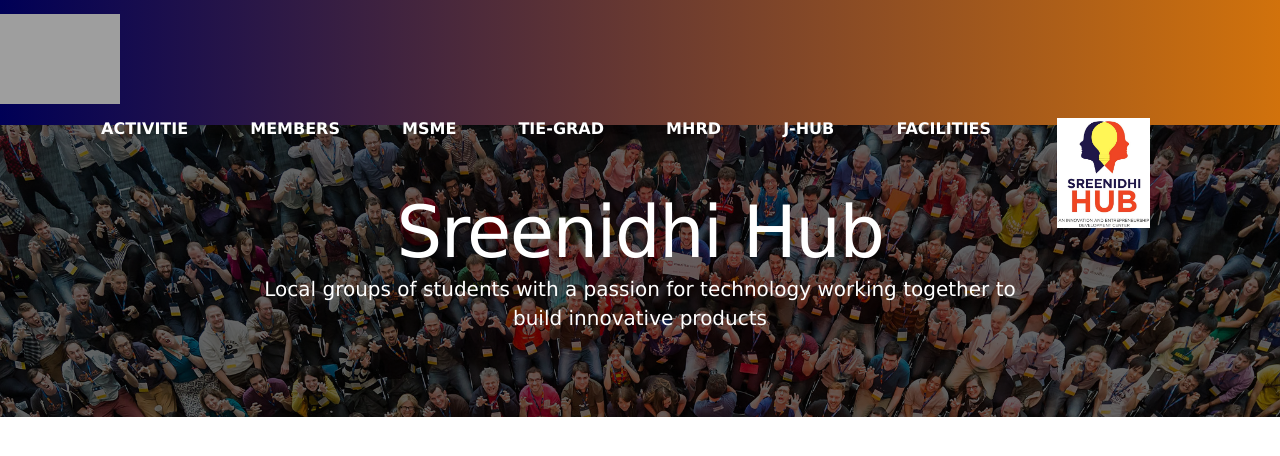
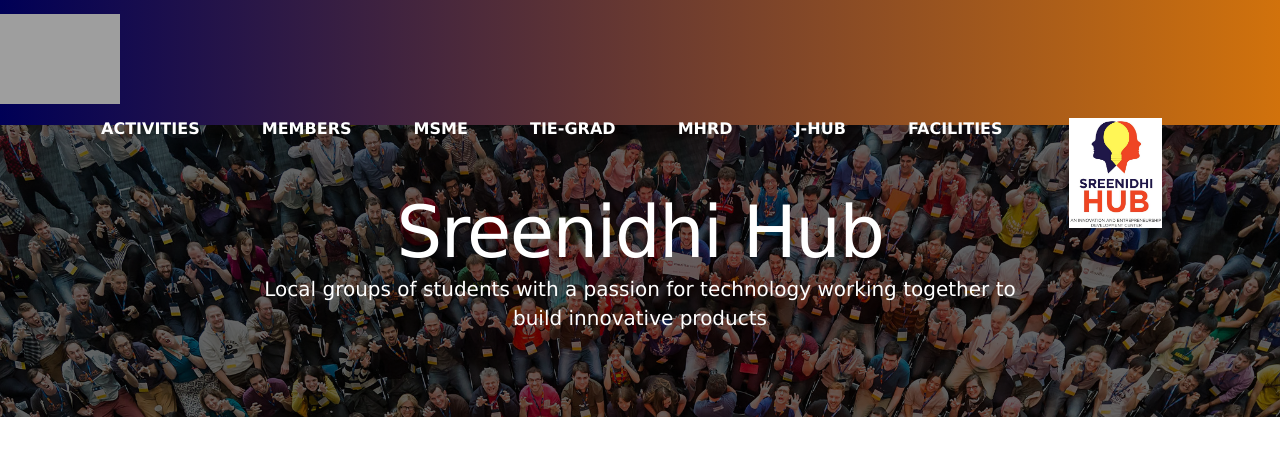
Before and after one commit to SNISTInnovationHub/snistinnovationhub.github.io, a Jekyll site: the page built from index.html, in a window 1280 px wide and 900 px high. Shown: the top 456 px of the window. Built offline with Jekyll 4.4.1, drawn with Linux system fonts in a browser that asks for light colours; nearby versions of some CDN libraries; some web fonts are replaced.

Commit message:
Update header.html

```diff
--- a/_includes/header.html
+++ b/_includes/header.html
@@ -12,7 +12,7 @@
       </button>
       <div class="collapse navbar-toggleable-md" id="exCollapsingNavbar">
 
-        <a class="nav-link" href="https://snistinnovationhub.github.io/activities/">Activitie</a>
+        <a class="nav-link" href="https://snistinnovationhub.github.io/activities/">Activities</a>
         <a class="nav-link" href="https://snistinnovationhub.github.io/_pages/members.html">Members</a>
         <a class="nav-link" href="https://snistinnovationhub.github.io/msme/">MSME</a>
         <a class="nav-link" href="https://snistinnovationhub.github.io/tie-grad/">TIE-GRAD</a>
```
